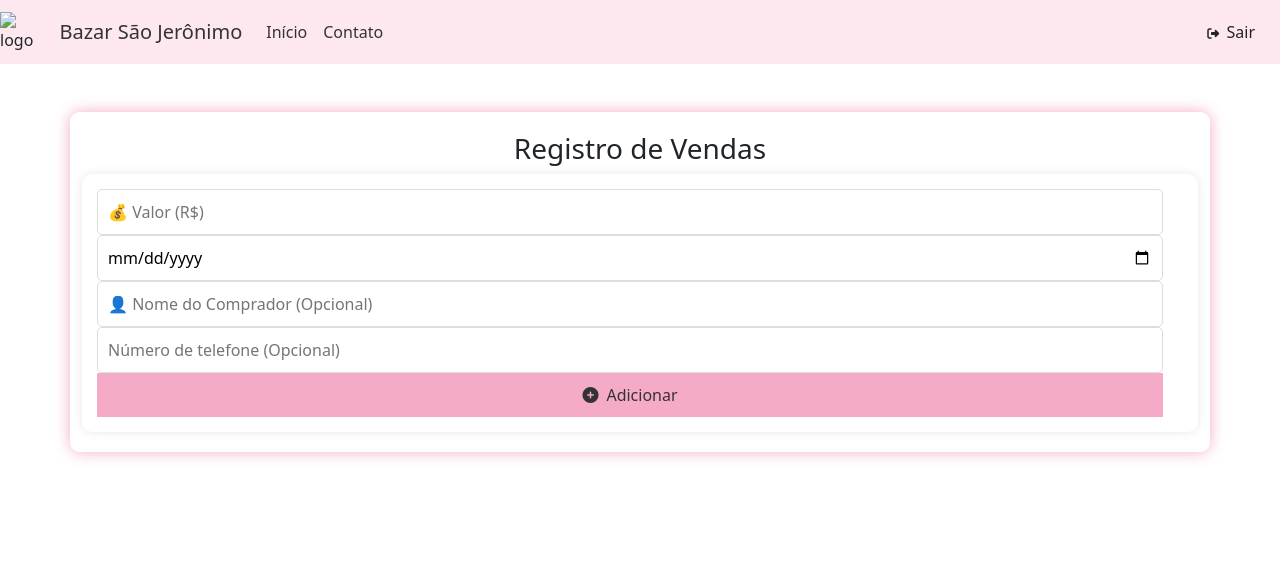
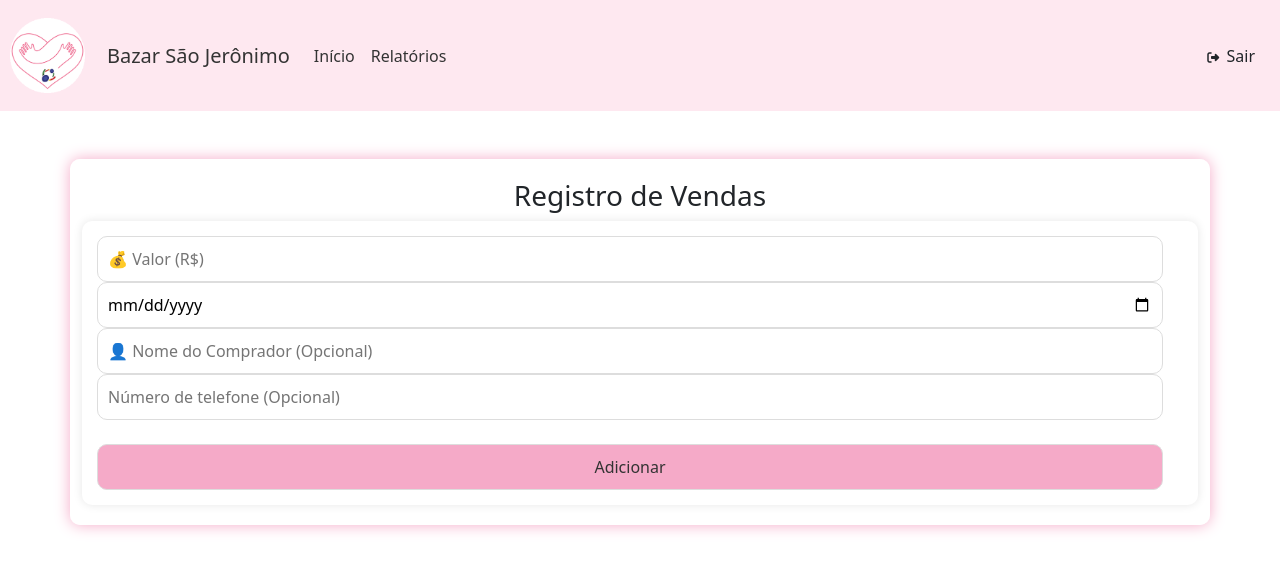
Before and after one commit to nicolasfernandes0/SistemaBazar, a plain HTML site: page public/HTML/inicio.html in a window 1280 px wide. Drawn offline with nearby package versions, Linux system fonts and the light colour scheme; files that its build step writes are made by us from their sources.

Commit message:
AlteraçãoVisual1

```diff
--- a/public/CSS/styles.css
+++ b/public/CSS/styles.css
@@ -1,4 +1,4 @@
-  body {
+body {
         font-family: Arial, sans-serif;
     }
 
@@ -73,7 +73,7 @@
         margin: 5px 0;
         padding: 10px;
         width: calc(100% - 20px);
-        border-radius: 5px;
+        border-radius: 10px;
         border: 1px solid #ddd;
     }
 
@@ -81,12 +81,15 @@
         background: #F5AAC8;
         color: #333;
         font-size: 16px;
-        border: none;
         cursor: pointer;
         display: flex;
         align-items: center;
         justify-content: center;
         gap: 8px;
+    }
+
+    .btn-adicionar{
+        border-radius: 10px;
     }
 
     button:hover {
--- a/public/HTML/inicio.html
+++ b/public/HTML/inicio.html
@@ -4,15 +4,14 @@
     <meta charset="UTF-8">
     <meta name="viewport" content="width=device-width, initial-scale=1.0">
     <title>Bazar Beneficente</title>
-    <link rel="stylesheet" href="styles.css">
-    <link rel="stylesheet" href="style.css">
-    <script src="https://kit.fontawesome.com/a076d05399.js" crossorigin="anonymous"></script>
+    <link rel="stylesheet" href="/public/CSS/styles.css">
+
     <link href="https://cdn.jsdelivr.net/npm/bootstrap@5.3.0/dist/css/bootstrap.min.css" rel="stylesheet">
-    <script src="https://cdn.jsdelivr.net/npm/bootstrap@5.3.0/dist/js/bootstrap.bundle.min.js"></script>
+
 </head>
 <body><!-- Navbar -->
     <nav class="navbar navbar-expand-lg" style="background-color: #fee8f0;"><!-- faz o menu se expandir em telas grandes e colapsar (virar ícone) em telas pequenas -->
-        <img src="public/HTML/imagens/logo.png" alt="logo">
+        <img src="/public/HTML/imagens/logo.png" alt="logo" style="margin:10px" width="75" margin-left="10px">
         <div class="container-fluid"> <!--cobre toda largura da tela-->
             <a class="navbar-brand" href="#" style="color: #333;">Bazar São Jerônimo</a><!--marca o título da navbar-->
           <br><br>
@@ -27,7 +26,7 @@
                 <a class="nav-link active" href="#" style="color: #333;">Início</a>
               </li>
               <li class="nav-item">
-                <a class="nav-link" href="#" style="color: #333;">Contato</a>
+                <a class="nav-link" href="#" style="color: #333;">Relatórios</a>
               </li>
             </ul>
             <button class="btn btn-sair ms-2" onclick="sair()"><!--deixa o botão "sair" para direita-->
@@ -40,14 +39,17 @@
     <br>
     <div class="container">
         <center><h3>Registro de Vendas</h3></center>
-        <script src="script.js"></script>
         <form id="itemForm">
             <input type="number" id="itemValor" placeholder="💰 Valor (R$)" required>
             <input type="date" id="itemData">
             <input type="text" id="itemComprador" placeholder="👤 Nome do Comprador (Opcional)">
             <input type="text" id="itemTelefone" placeholder="Número de telefone (Opcional)">
-            <button type="submit"><i class="fas fa-plus-circle"></i> Adicionar</button>
+            <br><br>
+            <button type="submit" class="btn-adicionar" > Adicionar</button>
         </form>
     </div>
+    <script src="script.js"></script>
+    <script src="https://kit.fontawesome.com/a076d05399.js" crossorigin="anonymous"></script>
+    <script src="https://cdn.jsdelivr.net/npm/bootstrap@5.3.0/dist/js/bootstrap.bundle.min.js"></script>
 </body>
 </html>
```
Also changed, not shown: public/HTML/index.html (+3 -3 lines).
